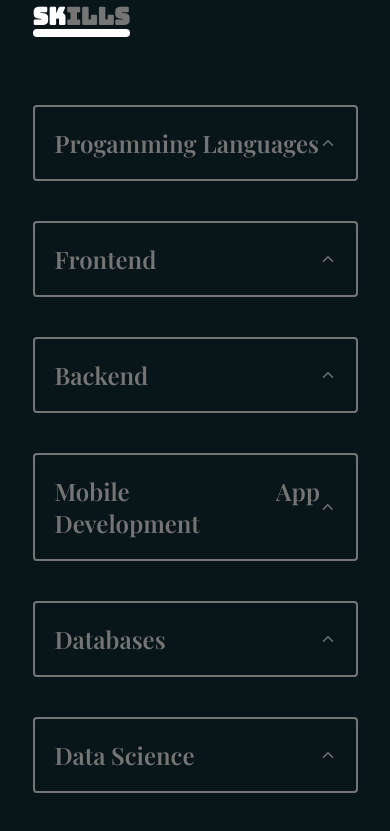
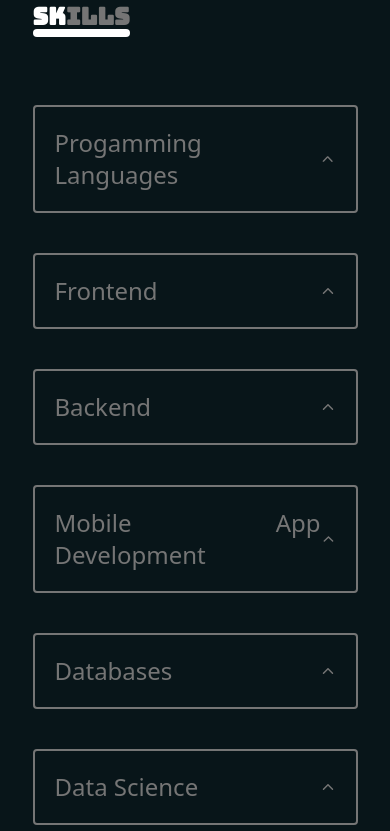
Before and after one commit to ElijahMwambazi/portfolio-site, a React (Vite) app: page / in a window 390 px wide. Shown: the part 1280-2111 px from the top of the page. Built offline with nearby package versions, Linux system fonts and the light colour scheme.

Commit message:
Added and changed font

```diff
--- a/src/components/skills-header.component.tsx
+++ b/src/components/skills-header.component.tsx
@@ -16,7 +16,7 @@ const SkillsHeader = ({
 }: SkillsHeaderProps) => {
   return (
     <div
-      className={`mt-10 skill-header ${
+      className={`skills-header mt-10 ${
         skill
           ? "text-yellow mb-7"
           : "text-dark-gray"
@@ -26,8 +26,8 @@ const SkillsHeader = ({
       <RandomizedText
         textToRandomize={heading}
         singleWord={false}
-        className={`font-playfair font-bold text-2xl
-      text-justify md:text-start `}
+        className={`font-josefinSans text-2xl
+      text-justify md:text-start`}
       />
       <ArrowIcon
         className={`${
--- a/src/index.css
+++ b/src/index.css
@@ -3,6 +3,8 @@
 @import url("https://fonts.googleapis.com/css2?family=Montserrat:wght@400;700&display=swap");
 
 @import url("https://fonts.googleapis.com/css2?family=Bungee&display=swap");
+
+@import url("https://fonts.googleapis.com/css2?family=Josefin+Sans:wght@400;700&display=swap");
 
 @tailwind base;
 @tailwind components;
@@ -195,7 +197,7 @@ body,
 /* ****************** */
 /* SHOTTING STARS */
 /* ****************** */
-@keyframes shooting-star {
+@keyframes shootingStar {
   0% {
     transform: rotate(315deg) translateX(0);
     opacity: 1;
@@ -237,6 +239,29 @@ body,
 /* ****************** */
 /* Skills Header */
 /* ****************** */
-.skill-header {
+.skills-header {
   cursor: pointer;
 }
+
+/* .skills-header::before {
+  content: "";
+  width: 20%;
+  height: 100%;
+  border-top: 2px solid #fdcc49;
+  border-left: 2px solid #fdcc49;
+  position: absolute;
+  top: 0;
+  left: 0;
+} */
+
+/* .skills-header::after {
+  content: "";
+  width: 50%;
+  height: 100%;
+  border-bottom: 2px solid #fdcc49;
+  border-right: 2px solid #fdcc49;
+  border-radius: 10px;
+  position: absolute;
+  bottom: 0;
+  right: 0;
+} */
```
